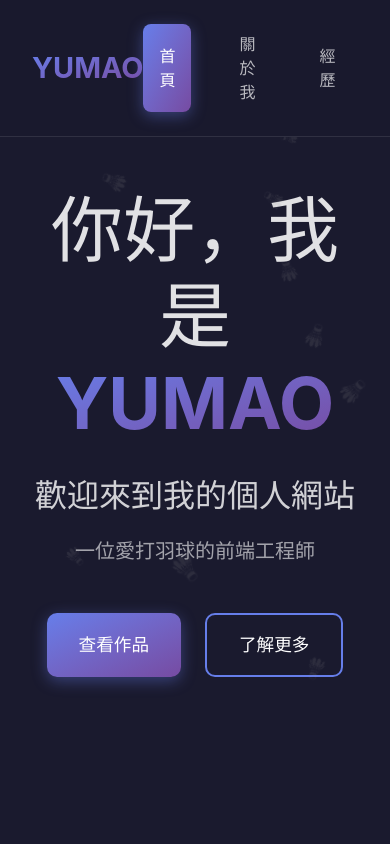
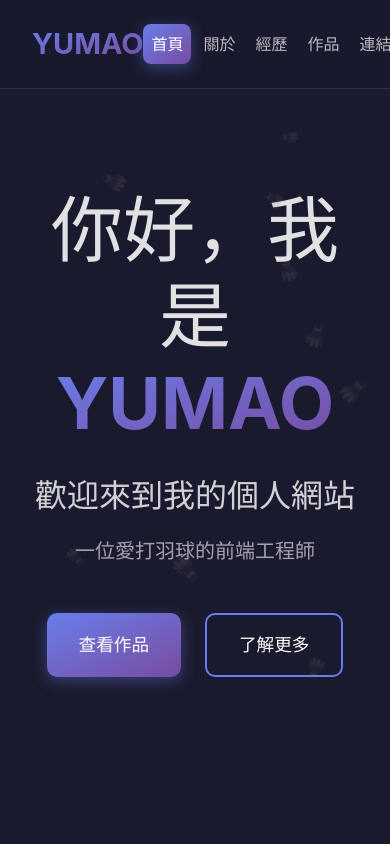
Before and after one commit to nkustyumao/yumao, a React (Vite) app: page / in a window 390 px wide. Shown: the top 844 px of the page. Built offline with nearby package versions, Linux system fonts and the light colour scheme.

Commit message:
更新Education與Header組件，調整排版與樣式，改善響應式設計，並簡化按鈕文字以提升可讀性。

```diff
--- a/src/components/Header.tsx
+++ b/src/components/Header.tsx
@@ -14,9 +14,9 @@ const Header = ({ activeSection, scrollToSection }: HeaderProps) => {
         <h1 className="text-[1.8rem] font-bold bg-gradient-to-br from-[#667eea] to-[#764ba2] bg-clip-text text-transparent m-0">
           YUMAO
         </h1>
-        <nav className="flex gap-8">
+        <nav className="flex gap-1 md:gap-8 text-nowrap">
           <button
-            className={`py-2 px-4 border-0 text-base font-medium cursor-pointer transition-all duration-300 rounded-lg ${
+            className={`py-2 px-2 md:px-4 border-0 text-base font-medium cursor-pointer transition-all duration-300 rounded-lg ${
               activeSection === "home"
                 ? "bg-gradient-to-br from-[#667eea] to-[#764ba2] text-white shadow-[0_4px_15px_rgba(102,126,234,0.4)]"
                 : "bg-transparent text-white/70 hover:text-white hover:bg-white/5"
@@ -26,17 +26,17 @@ const Header = ({ activeSection, scrollToSection }: HeaderProps) => {
             首頁
           </button>
           <button
-            className={`py-2 px-4 border-0 text-base font-medium cursor-pointer transition-all duration-300 rounded-lg ${
+            className={`py-2 px-2 md:px-4 border-0 text-base font-medium cursor-pointer transition-all duration-300 rounded-lg ${
               activeSection === "about"
                 ? "bg-gradient-to-br from-[#667eea] to-[#764ba2] text-white shadow-[0_4px_15px_rgba(102,126,234,0.4)]"
                 : "bg-transparent text-white/70 hover:text-white hover:bg-white/5"
             }`}
             onClick={() => scrollToSection("about")}
           >
-            關於我
+            關於
           </button>
           <button
-            className={`py-2 px-4 border-0 text-base font-medium cursor-pointer transition-all duration-300 rounded-lg ${
+            className={`py-2 px-2 md:px-4 border-0 text-base font-medium cursor-pointer transition-all duration-300 rounded-lg ${
               activeSection === "education"
                 ? "bg-gradient-to-br from-[#667eea] to-[#764ba2] text-white shadow-[0_4px_15px_rgba(102,126,234,0.4)]"
                 : "bg-transparent text-white/70 hover:text-white hover:bg-white/5"
@@ -46,26 +46,26 @@ const Header = ({ activeSection, scrollToSection }: HeaderProps) => {
             經歷
           </button>
           <button
-            className={`py-2 px-4 border-0 text-base font-medium cursor-pointer transition-all duration-300 rounded-lg ${
+            className={`py-2 px-2 md:px-4 border-0 text-base font-medium cursor-pointer transition-all duration-300 rounded-lg ${
               activeSection === "portfolio"
                 ? "bg-gradient-to-br from-[#667eea] to-[#764ba2] text-white shadow-[0_4px_15px_rgba(102,126,234,0.4)]"
                 : "bg-transparent text-white/70 hover:text-white hover:bg-white/5"
             }`}
             onClick={() => scrollToSection("portfolio")}
           >
-            作品集
+            作品
           </button>
 
           {/* 下拉選單 */}
           <div className="relative">
             <button
-              className="py-2 px-4 border-0 text-base font-medium cursor-pointer transition-all duration-300 rounded-lg bg-transparent text-white/70 hover:text-white hover:bg-white/5 flex items-center gap-2"
+              className="py-2 px-2 md:px-4 border-0 text-base font-medium cursor-pointer transition-all duration-300 rounded-lg bg-transparent text-white/70 hover:text-white hover:bg-white/5 flex items-center gap-2"
               onClick={() => setIsDropdownOpen(!isDropdownOpen)}
               onBlur={() => setTimeout(() => setIsDropdownOpen(false), 200)}
             >
               連結
               <svg
-                className={`w-4 h-4 transition-transform duration-300 ${isDropdownOpen ? 'rotate-180' : ''}`}
+                className={`w-4 h-4 transition-transform duration-300 ${isDropdownOpen ? "rotate-180" : ""}`}
                 fill="none"
                 stroke="currentColor"
                 viewBox="0 0 24 24"
@@ -84,7 +84,7 @@ const Header = ({ activeSection, scrollToSection }: HeaderProps) => {
                   className="flex items-center gap-3 px-4 py-3 text-white/70 hover:text-white hover:bg-white/5 transition-all duration-300 no-underline"
                 >
                   <svg className="w-5 h-5" fill="currentColor" viewBox="0 0 24 24">
-                    <path d="M12 0c-6.626 0-12 5.373-12 12 0 5.302 3.438 9.8 8.207 11.387.599.111.793-.261.793-.577v-2.234c-3.338.726-4.033-1.416-4.033-1.416-.546-1.387-1.333-1.756-1.333-1.756-1.089-.745.083-.729.083-.729 1.205.084 1.839 1.237 1.839 1.237 1.07 1.834 2.807 1.304 3.492.997.107-.775.418-1.305.762-1.604-2.665-.305-5.467-1.334-5.467-5.931 0-1.311.469-2.381 1.236-3.221-.124-.303-.535-1.524.117-3.176 0 0 1.008-.322 3.301 1.23.957-.266 1.983-.399 3.003-.404 1.02.005 2.047.138 3.006.404 2.291-1.552 3.297-1.23 3.297-1.23.653 1.653.242 2.874.118 3.176.77.84 1.235 1.911 1.235 3.221 0 4.609-2.807 5.624-5.479 5.921.43.372.823 1.102.823 2.222v3.293c0 .319.192.694.801.576 4.765-1.589 8.199-6.086 8.199-11.386 0-6.627-5.373-12-12-12z"/>
+                    <path d="M12 0c-6.626 0-12 5.373-12 12 0 5.302 3.438 9.8 8.207 11.387.599.111.793-.261.793-.577v-2.234c-3.338.726-4.033-1.416-4.033-1.416-.546-1.387-1.333-1.756-1.333-1.756-1.089-.745.083-.729.083-.729 1.205.084 1.839 1.237 1.839 1.237 1.07 1.834 2.807 1.304 3.492.997.107-.775.418-1.305.762-1.604-2.665-.305-5.467-1.334-5.467-5.931 0-1.311.469-2.381 1.236-3.221-.124-.303-.535-1.524.117-3.176 0 0 1.008-.322 3.301 1.23.957-.266 1.983-.399 3.003-.404 1.02.005 2.047.138 3.006.404 2.291-1.552 3.297-1.23 3.297-1.23.653 1.653.242 2.874.118 3.176.77.84 1.235 1.911 1.235 3.221 0 4.609-2.807 5.624-5.479 5.921.43.372.823 1.102.823 2.222v3.293c0 .319.192.694.801.576 4.765-1.589 8.199-6.086 8.199-11.386 0-6.627-5.373-12-12-12z" />
                   </svg>
                   GitHub
                 </a>
@@ -95,7 +95,7 @@ const Header = ({ activeSection, scrollToSection }: HeaderProps) => {
                   className="flex items-center gap-3 px-4 py-3 text-white/70 hover:text-white hover:bg-white/5 transition-all duration-300 no-underline"
                 >
                   <svg className="w-5 h-5" fill="currentColor" viewBox="0 0 24 24">
-                    <path d="M20.447 20.452h-3.554v-5.569c0-1.328-.027-3.037-1.852-3.037-1.853 0-2.136 1.445-2.136 2.939v5.667H9.351V9h3.414v1.561h.046c.477-.9 1.637-1.85 3.37-1.85 3.601 0 4.267 2.37 4.267 5.455v6.286zM5.337 7.433c-1.144 0-2.063-.926-2.063-2.065 0-1.138.92-2.063 2.063-2.063 1.14 0 2.064.925 2.064 2.063 0 1.139-.925 2.065-2.064 2.065zm1.782 13.019H3.555V9h3.564v11.452zM22.225 0H1.771C.792 0 0 .774 0 1.729v20.542C0 23.227.792 24 1.771 24h20.451C23.2 24 24 23.227 24 22.271V1.729C24 .774 23.2 0 22.222 0h.003z"/>
+                    <path d="M20.447 20.452h-3.554v-5.569c0-1.328-.027-3.037-1.852-3.037-1.853 0-2.136 1.445-2.136 2.939v5.667H9.351V9h3.414v1.561h.046c.477-.9 1.637-1.85 3.37-1.85 3.601 0 4.267 2.37 4.267 5.455v6.286zM5.337 7.433c-1.144 0-2.063-.926-2.063-2.065 0-1.138.92-2.063 2.063-2.063 1.14 0 2.064.925 2.064 2.063 0 1.139-.925 2.065-2.064 2.065zm1.782 13.019H3.555V9h3.564v11.452zM22.225 0H1.771C.792 0 0 .774 0 1.729v20.542C0 23.227.792 24 1.771 24h20.451C23.2 24 24 23.227 24 22.271V1.729C24 .774 23.2 0 22.222 0h.003z" />
                   </svg>
                   LinkedIn
                 </a>
@@ -106,7 +106,7 @@ const Header = ({ activeSection, scrollToSection }: HeaderProps) => {
                   className="flex items-center gap-3 px-4 py-3 text-white/70 hover:text-white hover:bg-white/5 transition-all duration-300 no-underline"
                 >
                   <svg className="w-5 h-5" fill="currentColor" viewBox="0 0 24 24">
-                    <path d="M23.498 6.186a3.016 3.016 0 0 0-2.122-2.136C19.505 3.545 12 3.545 12 3.545s-7.505 0-9.377.505A3.017 3.017 0 0 0 .502 6.186C0 8.07 0 12 0 12s0 3.93.502 5.814a3.016 3.016 0 0 0 2.122 2.136c1.871.505 9.376.505 9.376.505s7.505 0 9.377-.505a3.015 3.015 0 0 0 2.122-2.136C24 15.93 24 12 24 12s0-3.93-.502-5.814zM9.545 15.568V8.432L15.818 12l-6.273 3.568z"/>
+                    <path d="M23.498 6.186a3.016 3.016 0 0 0-2.122-2.136C19.505 3.545 12 3.545 12 3.545s-7.505 0-9.377.505A3.017 3.017 0 0 0 .502 6.186C0 8.07 0 12 0 12s0 3.93.502 5.814a3.016 3.016 0 0 0 2.122 2.136c1.871.505 9.376.505 9.376.505s7.505 0 9.377-.505a3.015 3.015 0 0 0 2.122-2.136C24 15.93 24 12 24 12s0-3.93-.502-5.814zM9.545 15.568V8.432L15.818 12l-6.273 3.568z" />
                   </svg>
                   YouTube
                 </a>
```
Also changed, not shown: src/components/Education.tsx (+10 -10 lines).
